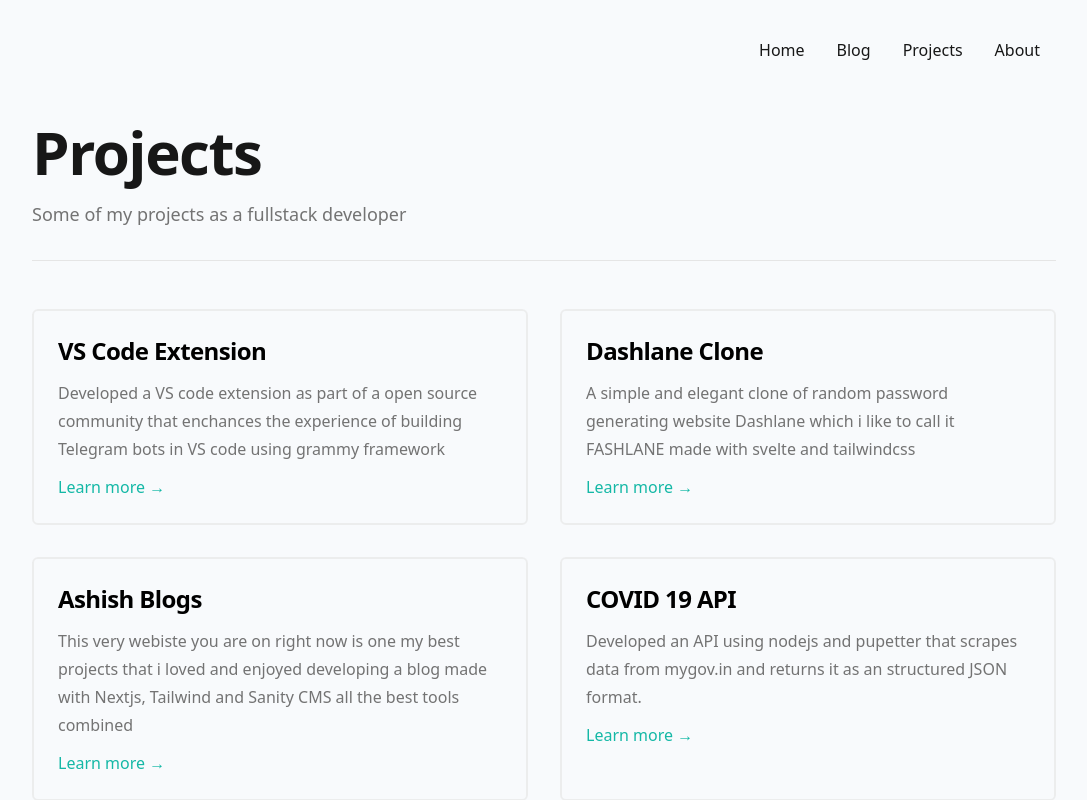
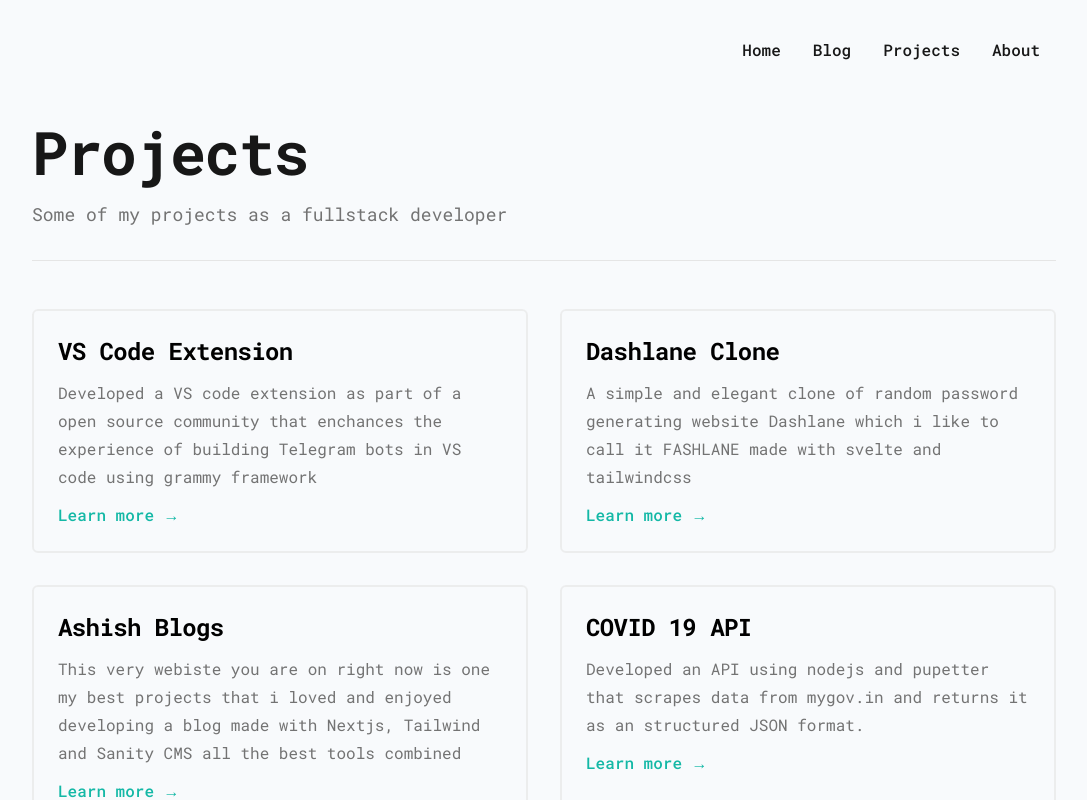
Before and after one commit to code-withAshish/blog, a Next.js app: page /projects in a window 1280 px wide. Shown: the top 800 px of the page, without its empty margins (96-1183 px from the left). Built offline with nearby package versions, Linux system fonts and the light colour scheme.

Commit message:
fix app.tsx

```diff
--- a/src/pages/_app.tsx
+++ b/src/pages/_app.tsx
@@ -4,5 +4,9 @@
 
 const roboto = Roboto_Mono({ subsets: ["latin"] });
 export default function App({ Component, pageProps }: AppProps) {
-  return <Component {...pageProps} />;
+  return (
+    <div className={roboto.className}>
+      <Component {...pageProps} />
+    </div>
+  );
 }
```
